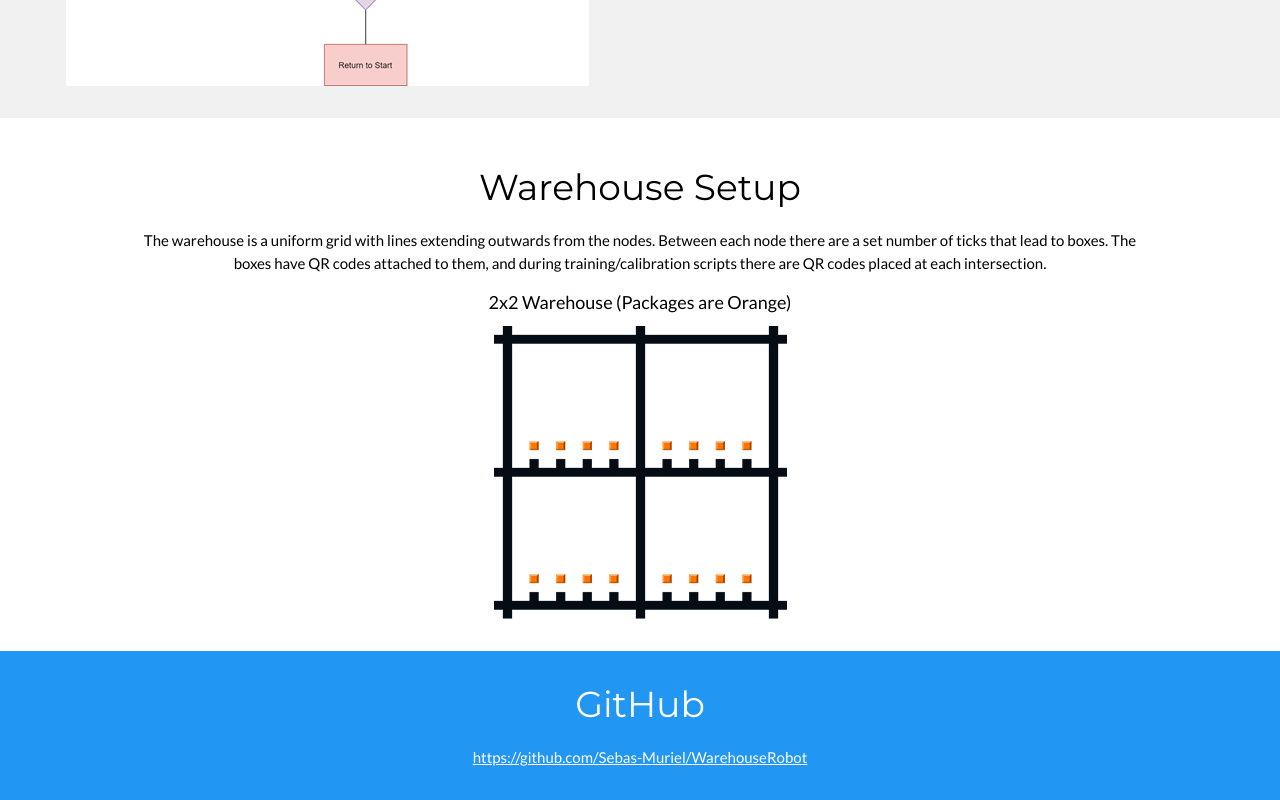
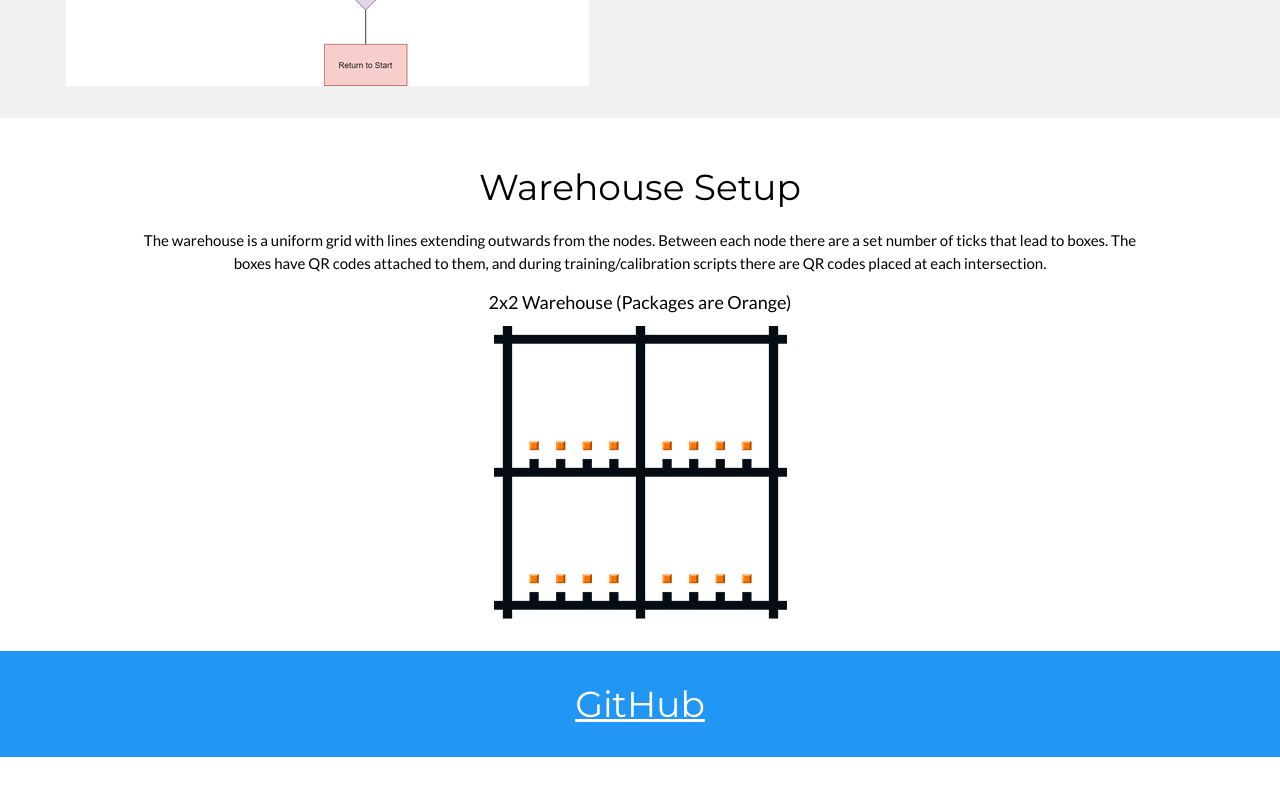
Before and after one commit to Sebas-Muriel/WarehouseRobot, a plain HTML site: page Senior Design Webmaster/Project.html in a window 1280 px wide. Shown: the part 4470-5270 px from the top of the page. After the commit the page ends 5227 px from the top, so only its background shows below. Drawn offline with nearby package versions, Linux system fonts and the light colour scheme.

Commit message:
Changed File names

```diff
--- a/Senior Design Webmaster/Project.html
+++ b/Senior Design Webmaster/Project.html
@@ -198,10 +198,7 @@ a.button {
 
 <!-- Footer -->
 <footer class="w3-container w3-padding-16 w3-center w3-blue">
-  <h1>GitHub</h1>
-  <p class = "w3-center">
-  <a href="url">https://github.com/Sebas-Muriel/WarehouseRobot</a>
-  </p>
+  <a href="https://github.com/Sebas-Muriel/WarehouseRobot"><h1>GitHub</h1></a>
 </footer>
 
 <script>
```
Also changed, not shown: Senior Design Webmaster/index.html (+1 -28 lines), 14 other files.
